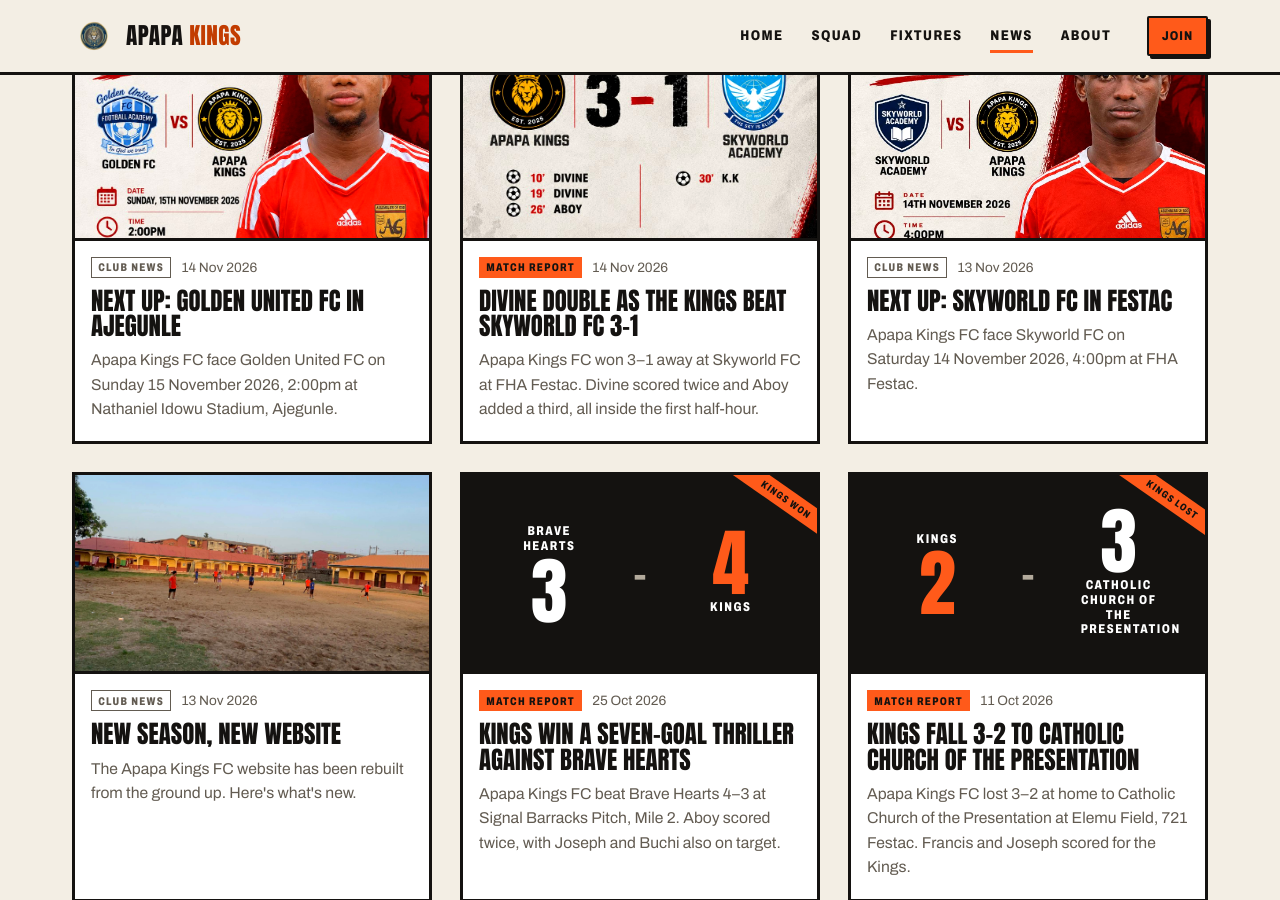
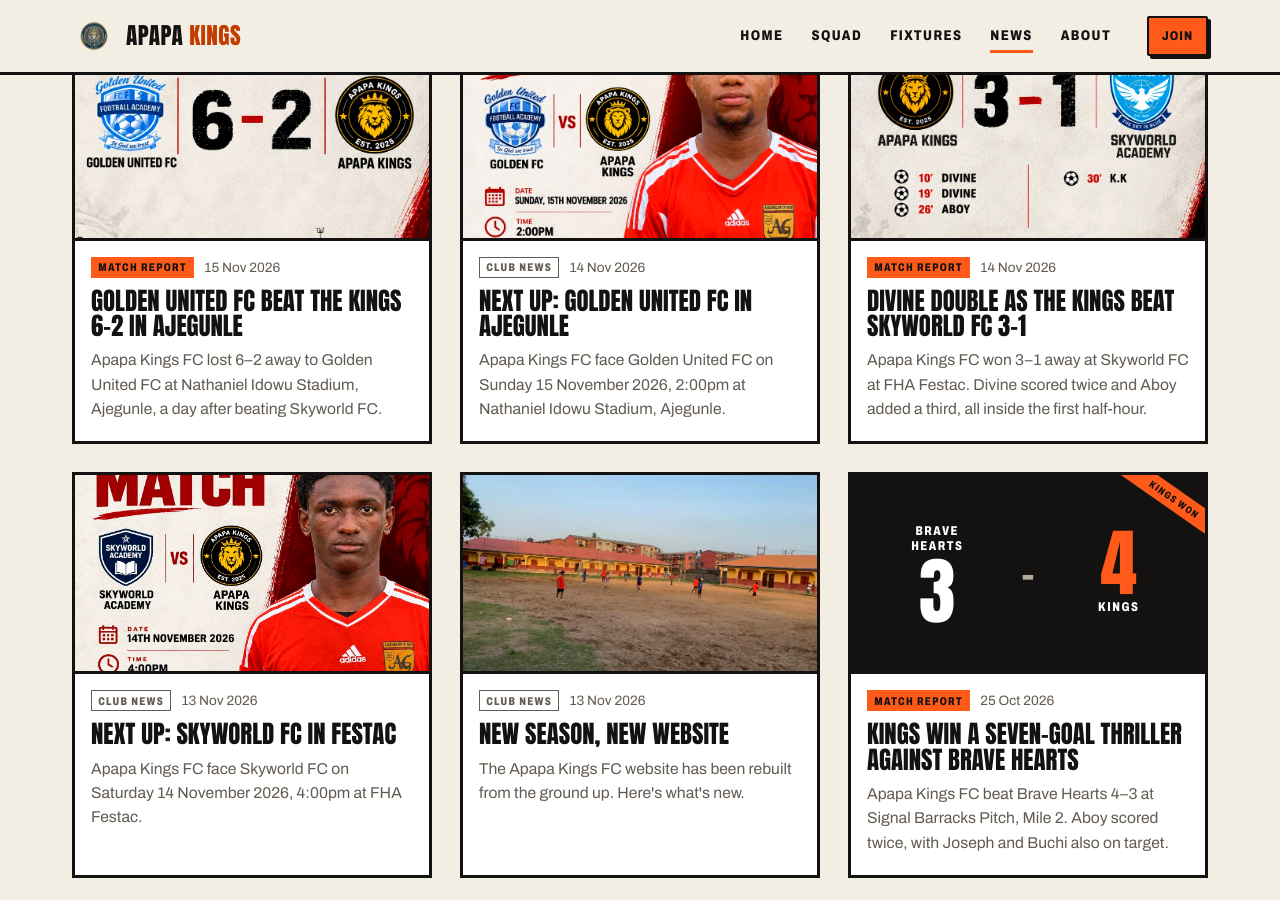
Before and after one commit to emekachriis/apapafc.xyz, a Jekyll site: the page built from news.html, in a window 1280 px wide and 900 px high, scrolled down 527 px. Built offline with Jekyll 4.4.1, drawn with Linux system fonts in a browser that asks for light colours.

Commit message:
Golden United FC 6-2 Apapa Kings: result, lineup and match report
Co-Authored-By: Claude Opus 5.5 <noreply@anthropic.com>
Claude-Session: https://claude.ai/code/session_01WYXfpp4H5Lv6eQuJcXzwTC

```diff
--- /dev/null
+++ b/_posts/2026-11-15-golden-united-beat-the-kings-in-ajegunle.md
@@ -0,0 +1,19 @@
+---
+title: "Golden United FC beat the Kings 6–2 in Ajegunle"
+kind: match-report
+match: "2026-11-15"
+image: /images/photos/golden-united-full-time.jpg
+image_alt: "Full-time graphic: Golden United FC 6, Apapa Kings 2"
+description: Apapa Kings FC lost 6–2 away to Golden United FC at Nathaniel Idowu Stadium, Ajegunle, a day after beating Skyworld FC.
+---
+A tough afternoon in Ajegunle. Less than 24 hours after beating Skyworld FC 3–1, the Kings went down 6–2 away to Golden United FC at Nathaniel Idowu Stadium.
+
+It's the heaviest defeat the Kings have suffered so far, and one the squad will want to put right quickly.
+
+**Golden United FC 6–2 Apapa Kings FC**
+
+{% assign gu = site.data.fixtures | where: "opponent", "Golden United FC" | first %}{% include matchday-squad.html f=gu open=true %}
+
+![Apapa Kings starting XI against Golden United FC](/images/photos/golden-united-starting-xi.jpg)
+
+Learn it, own it, come back harder.
```
Also changed, not shown: _data/fixtures.yml (+9 -0 lines), images/photos/golden-united-full-time.jpg (added), images/photos/golden-united-starting-xi.jpg (added).
